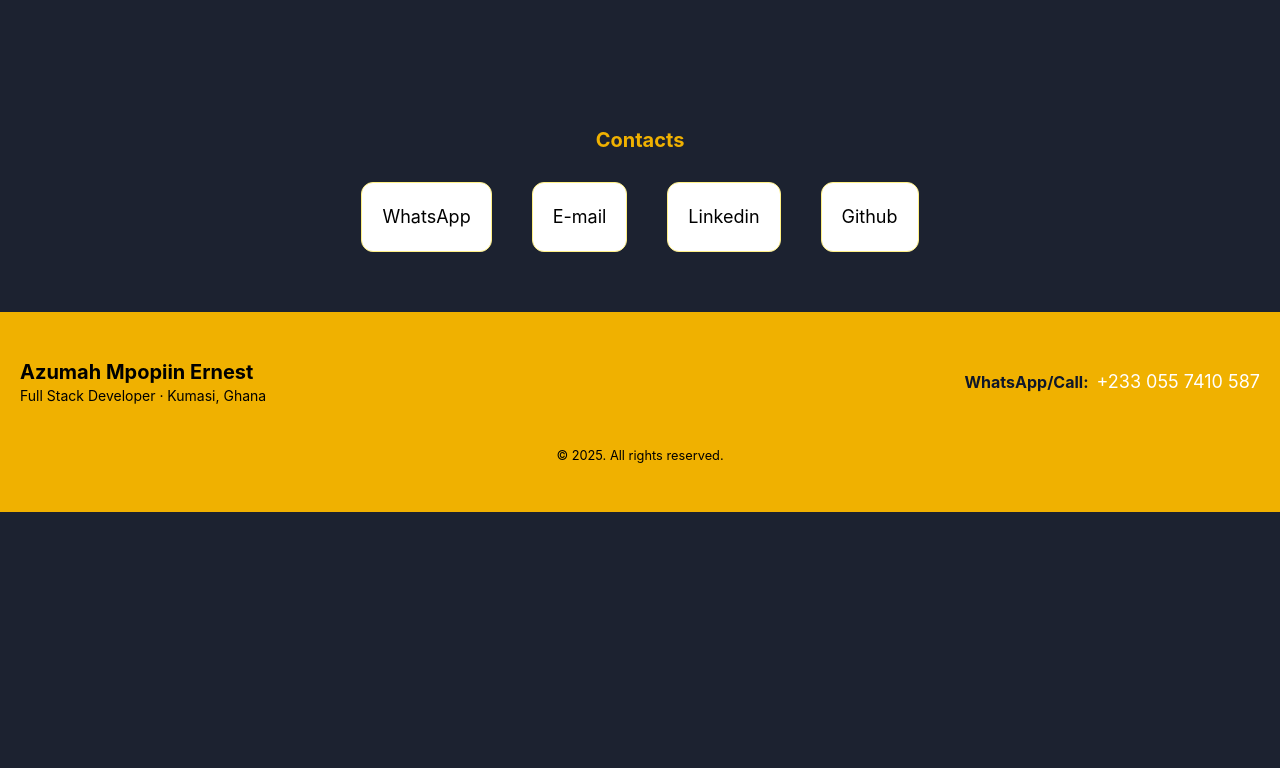
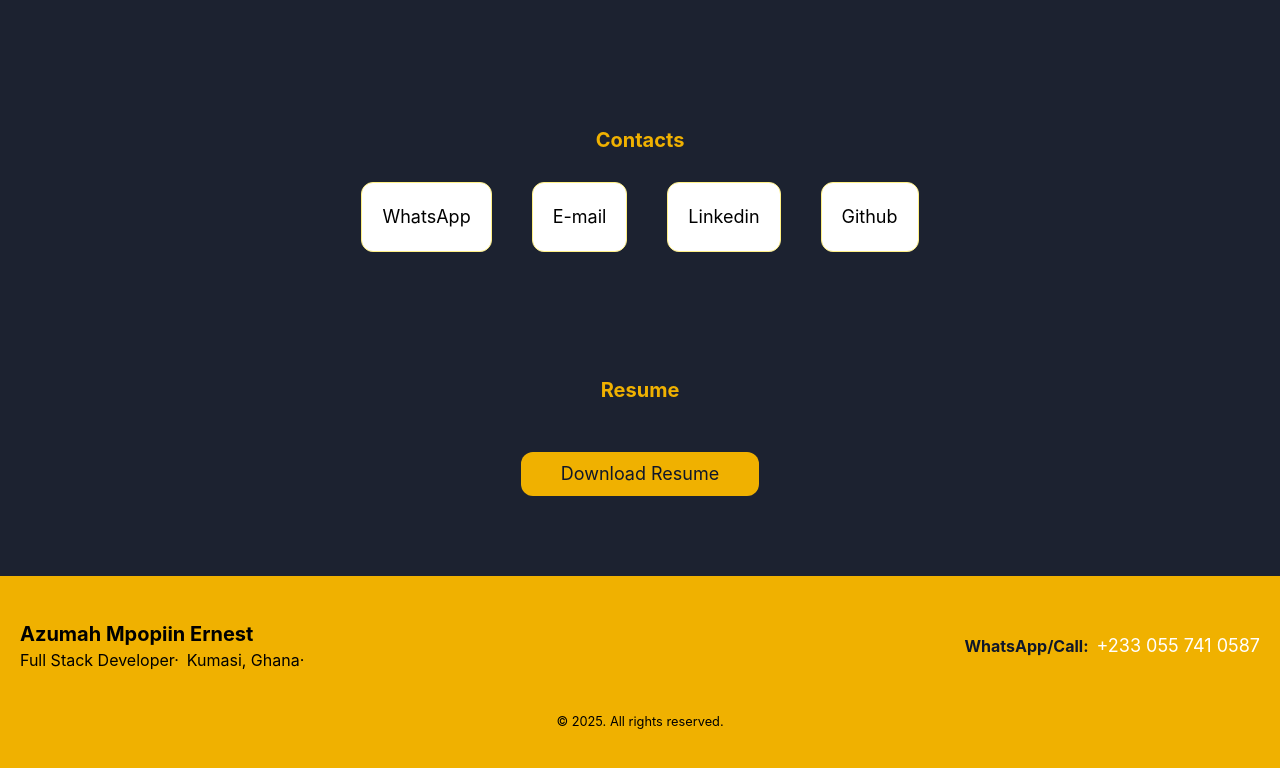
Before and after one commit to Azumah-Mpopiin-Ernest/azumah-ernest, a React (Vite) app: page / in a window 1280 px wide. Shown: the part 1584-2352 px from the top of the page. Before the commit the page ends 2096 px from the top, so only its background shows below. Built offline with nearby package versions, Linux system fonts and the light colour scheme.

Commit message:
PROJECT COMPLETED.

```diff
--- a/components/Header.jsx
+++ b/components/Header.jsx
@@ -1,11 +1,11 @@
-import { NavLink } from "react-router";
+
 import { useEffect, useState } from "react";
 
 export default function Header() {
   const [activeSection, setActiveSection] = useState("home");
 
   useEffect(() => {
-    const sectionIds = ["home", "projects", "skills", "contact"];
+    const sectionIds = ["home", "projects", "skills", "contact", "resume"];
     const sections = sectionIds
       .map((id) => document.getElementById(id))
       .filter(Boolean);
@@ -37,6 +37,7 @@ export default function Header() {
     { name: "Projects", href: "#projects", id: "projects" },
     { name: "Skills", href: "#skills", id: "skills" },
     { name: "Contact", href: "#contact", id: "contact" },
+    { name: "Resume", href: "#resume", id: "resume" },
   ];
 
   return (
@@ -59,17 +60,6 @@ export default function Header() {
         );
       })}
 
-      <NavLink
-        to="/Resume"
-        className={({ isActive }) =>
-          isActive ? "nav-item active" : "nav-item"
-        }
-      >
-        <span className="link-text text-sm md:text-lg">Resume</span>
-        <div className="orbit-container">
-          <div className="glow-particle"></div>
-        </div>
-      </NavLink>
     </nav>
   );
 }
--- a/components/Home.jsx
+++ b/components/Home.jsx
@@ -58,7 +58,7 @@ export default function Home() {
           </section>
 
           <div className="max-w-[500px] md:max-w-[800px] px-5">
-            <h2 className="text-yellow-500 font-bold text-xl border-b w-40 mb-2">
+            <h2 className="text-yellow-500 font-bold text-xl border-b w-20 mb-2">
               About
             </h2>
             <p className="text-white">
@@ -145,6 +145,19 @@ export default function Home() {
               </a>
             </div>
           </div>
+
+          <div id="resume" className="flex flex-col gap-10 mb-20">
+            <h2 className="text-yellow-500 font-bold text-xl text-center mb-2">
+              Resume
+            </h2>
+            <a
+              href="/resume.pdf"
+              className="text-[#0f172a] md:text-lg hover:bg-yellow-600 transition bg-yellow-500 px-10 py-2 rounded-xl"
+              download={"Azumah_Mpopiin_Ernest.pdf"}
+            >
+              Download Resume
+            </a>
+          </div>
         </div>
       </main>
 
--- a/components/footer.jsx
+++ b/components/footer.jsx
@@ -7,11 +7,14 @@ export default function Footer(){
             <div className="flex justify-between items-center w-full">
                 <div>
                 <h2 className="font-bold md:text-xl">Azumah Mpopiin Ernest</h2>
-            <p className="text-sm">Full Stack Developer · Kumasi, Ghana</p>
+            <div className="flex flex-col items-center md:gap-2 md:flex-row">
+                <span >Full Stack Developer·</span>
+                <span >Kumasi, Ghana·</span>
+            </div>
             </div>
             <div className="md:flex justify-center items-center gap-2">
             <span className=" text-[#0f172a] font-bold">WhatsApp/Call: </span>
-            <p className="text-white text-sm md:text-lg whitespace-nowrap">+233 055 7410 587</p>
+            <p className="text-white text-sm md:text-lg whitespace-nowrap">+233 055 741 0587</p>
             </div>
 
             </div>
--- a/components/skillTree.jsx
+++ b/components/skillTree.jsx
@@ -4,17 +4,17 @@ const tree = {
     {
       name: "Frontend",
       skills: [
-        { name: "JavaScript", source: "Scrimba — first course, June 2024" },
+        { name: "JavaScript", source: "Scrimba — first course, June 2025" },
         { name: "React", source: "Scrimba — React course" },
-        { name: "HTML & CSS", source: "Scrimba — Web Dev Basics" },
+        { name: "HTML & CSS", source: "KNUST + Personal practice" },
         { name: "Tailwind CSS", source: "YouTube + personal projects" },
       ],
     },
     {
       name: "Backend",
       skills: [
-        { name: "Node.js", source: "Scrimba + YouTube" },
-        { name: "Express", source: "YouTube + building projects" },
+        { name: "Node.js", source: "YouTube + Personal projects" },
+        { name: "Express", source: "YouTube + Personal projects" },
         { name: "PostgreSQL", source: "YouTube + Prisma docs" },
         { name: "Prisma", source: "Official Prisma docs" },
         { name: "OAuth 2.0", source: "YouTube + hands-on projects" },
```
Also changed, not shown: 1 other file (tests, documents, lock files or other folders).
